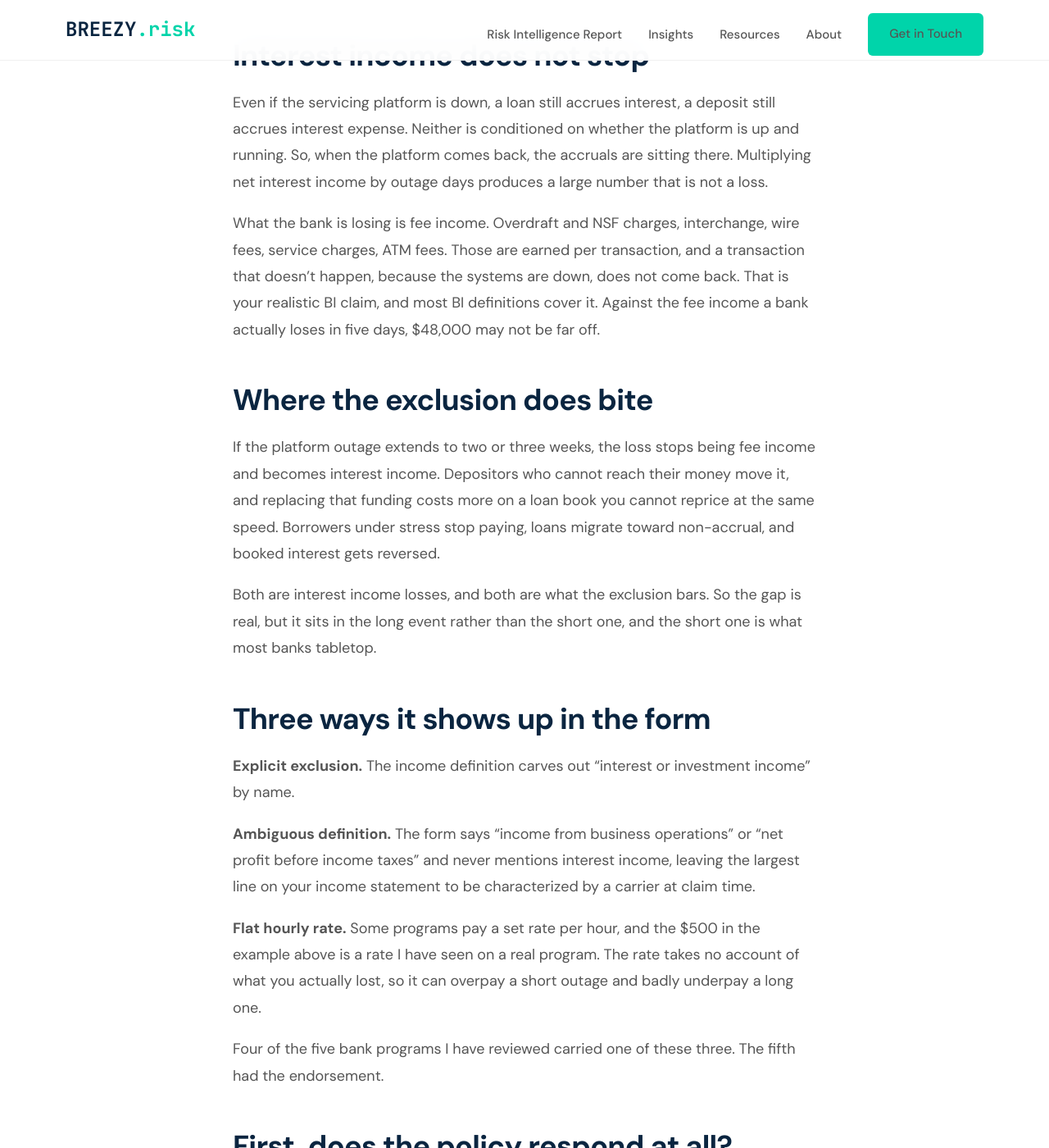
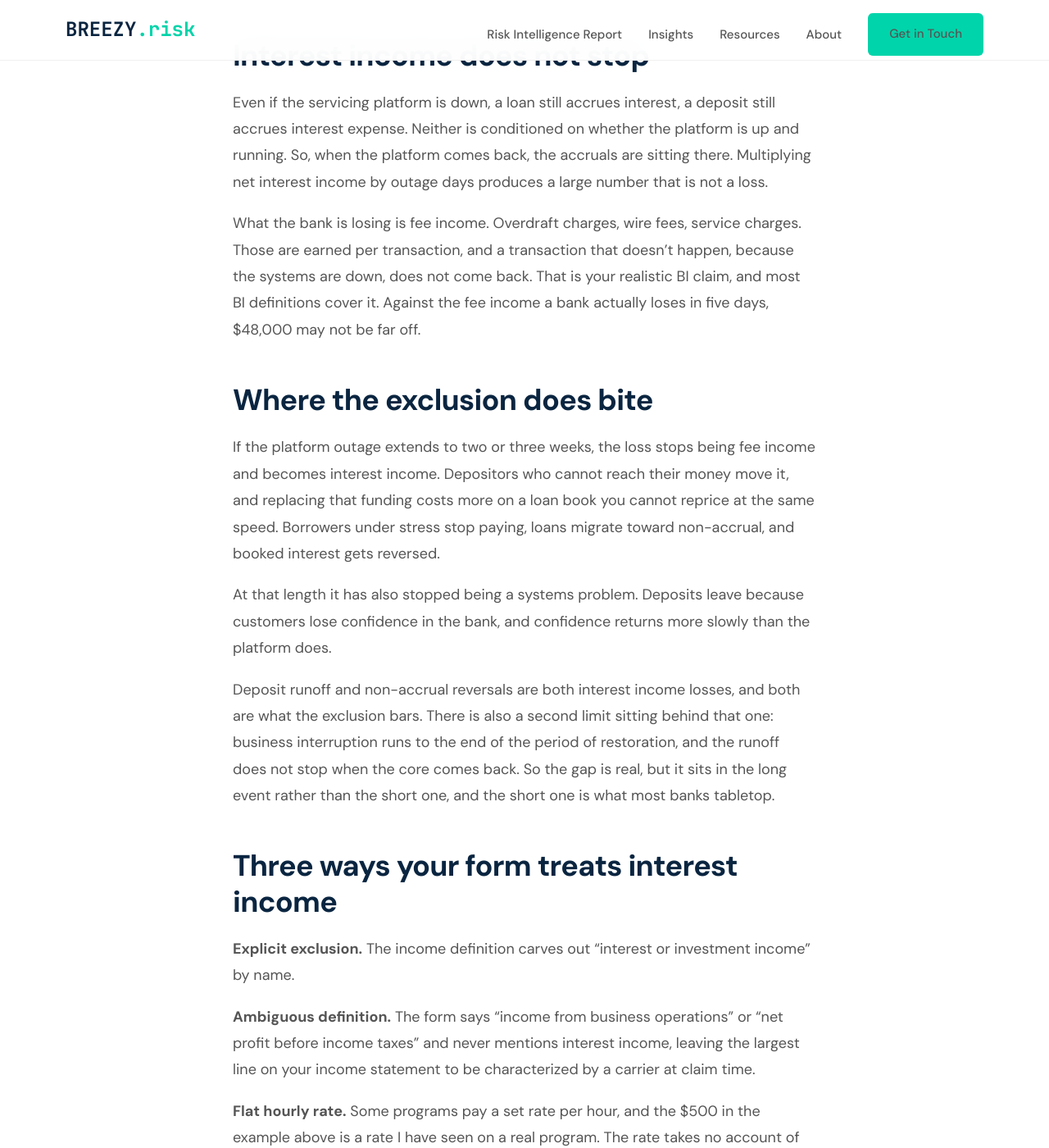
Before and after one commit to joeproe1/breezyrisk.com, a Jekyll site: the page built from _posts/2026-07-10-the-revenue-your-policy-ignores.md, in a window 1280 px wide and 1400 px high, scrolled down 683 px. Shown: the whole window at 82% size. Built offline with Jekyll 4.4.1, drawn with Linux system fonts in a browser that asks for light colours; some of the changed text lies outside the part shown.

Commit message:
Add reputational and restoration-period limits to interest income article
Explains why deposits leave in an extended outage and notes that business
interruption ends with the period of restoration while the runoff does not.
Names the three form patterns where the article refers back to them, moves
the endorsement evidence next to the endorsement itself, and shortens the
fee income examples to the charges that actually stop.

```diff
--- a/_posts/2026-07-10-the-revenue-your-policy-ignores.md
+++ b/_posts/2026-07-10-the-revenue-your-policy-ignores.md
@@ -21,15 +21,17 @@ That comparison is the intuitive one, and it is wrong, because a bank does not e
 
 Even if the servicing platform is down, a loan still accrues interest, a deposit still accrues interest expense. Neither is conditioned on whether the platform is up and running. So, when the platform comes back, the accruals are sitting there. Multiplying net interest income by outage days produces a large number that is not a loss.
 
-What the bank is losing is fee income. Overdraft and NSF charges, interchange, wire fees, service charges, ATM fees. Those are earned per transaction, and a transaction that doesn't happen, because the systems are down, does not come back. That is your realistic BI claim, and most BI definitions cover it. Against the fee income a bank actually loses in five days, $48,000 may not be far off.
+What the bank is losing is fee income. Overdraft charges, wire fees, service charges. Those are earned per transaction, and a transaction that doesn't happen, because the systems are down, does not come back. That is your realistic BI claim, and most BI definitions cover it. Against the fee income a bank actually loses in five days, $48,000 may not be far off.
 
 ## Where the exclusion does bite
 
 If the platform outage extends to two or three weeks, the loss stops being fee income and becomes interest income. Depositors who cannot reach their money move it, and replacing that funding costs more on a loan book you cannot reprice at the same speed. Borrowers under stress stop paying, loans migrate toward non-accrual, and booked interest gets reversed.
 
-Both are interest income losses, and both are what the exclusion bars. So the gap is real, but it sits in the long event rather than the short one, and the short one is what most banks tabletop.
+At that length it has also stopped being a systems problem. Deposits leave because customers lose confidence in the bank, and confidence returns more slowly than the platform does.
 
-## Three ways it shows up in the form
+Deposit runoff and non-accrual reversals are both interest income losses, and both are what the exclusion bars. There is also a second limit sitting behind that one: business interruption runs to the end of the period of restoration, and the runoff does not stop when the core comes back. So the gap is real, but it sits in the long event rather than the short one, and the short one is what most banks tabletop.
+
+## Three ways your form treats interest income
 
 **Explicit exclusion.** The income definition carves out "interest or investment income" by name.
 
@@ -37,7 +39,7 @@ Both are interest income losses, and both are what the exclusion bars. So the ga
 
 **Flat hourly rate.** Some programs pay a set rate per hour, and the $500 in the example above is a rate I have seen on a real program. The rate takes no account of what you actually lost, so it can overpay a short outage and badly underpay a long one.
 
-Four of the five bank programs I have reviewed carried one of these three. The fifth had the endorsement.
+Four of the five bank programs I have reviewed carried one of these three: an explicit carve-out, an ambiguous definition, or a flat hourly rate.
 
 ## First, does the policy respond at all?
 
@@ -47,9 +49,9 @@ If that grant is missing, or the sublimit is low, the income definition never ge
 
 ## The fix
 
-Some carriers write an endorsement deleting the interest and investment income exclusion from the income definition. Where I have seen it, it cost between nothing and $2,000 a year. If your carrier does not offer one, ask in writing whether "income from business operations" includes net interest income for a financial institution, and keep the answer. It is much easier to settle that question at renewal than during a claim.
+Some carriers write an endorsement deleting the interest and investment income exclusion from the income definition. One of the five programs I reviewed carried it. Where I have seen it priced, it cost between nothing and $2,000 a year. If your carrier does not offer one, ask in writing whether "income from business operations" includes net interest income for a financial institution, and keep the answer. It is much easier to settle that question at renewal than during a claim.
 
-When you size the exposure, take it from the non-interest income line on your call report rather than from net interest income. The extended event needs modelling separately, and that is the figure that belongs in your risk register.
+Size the exposure from the non-interest income line on your call report rather than from net interest income, and model the extended event separately. That second number is the one for the risk register.
 
 For most banks, checking this will end with the conclusion that the exposure is small. The outage you are planning for is the short one, and the coverage mostly works there. It is still worth having that answer in writing rather than assuming it. The reason to look at all is the other case, and the endorsement that covers it has to be bought at renewal, not after a claim is open.
 
```
Also changed, not shown: other parts of _posts/2026-07-10-the-revenue-your-policy-ignores.md (+1 -1 lines).
